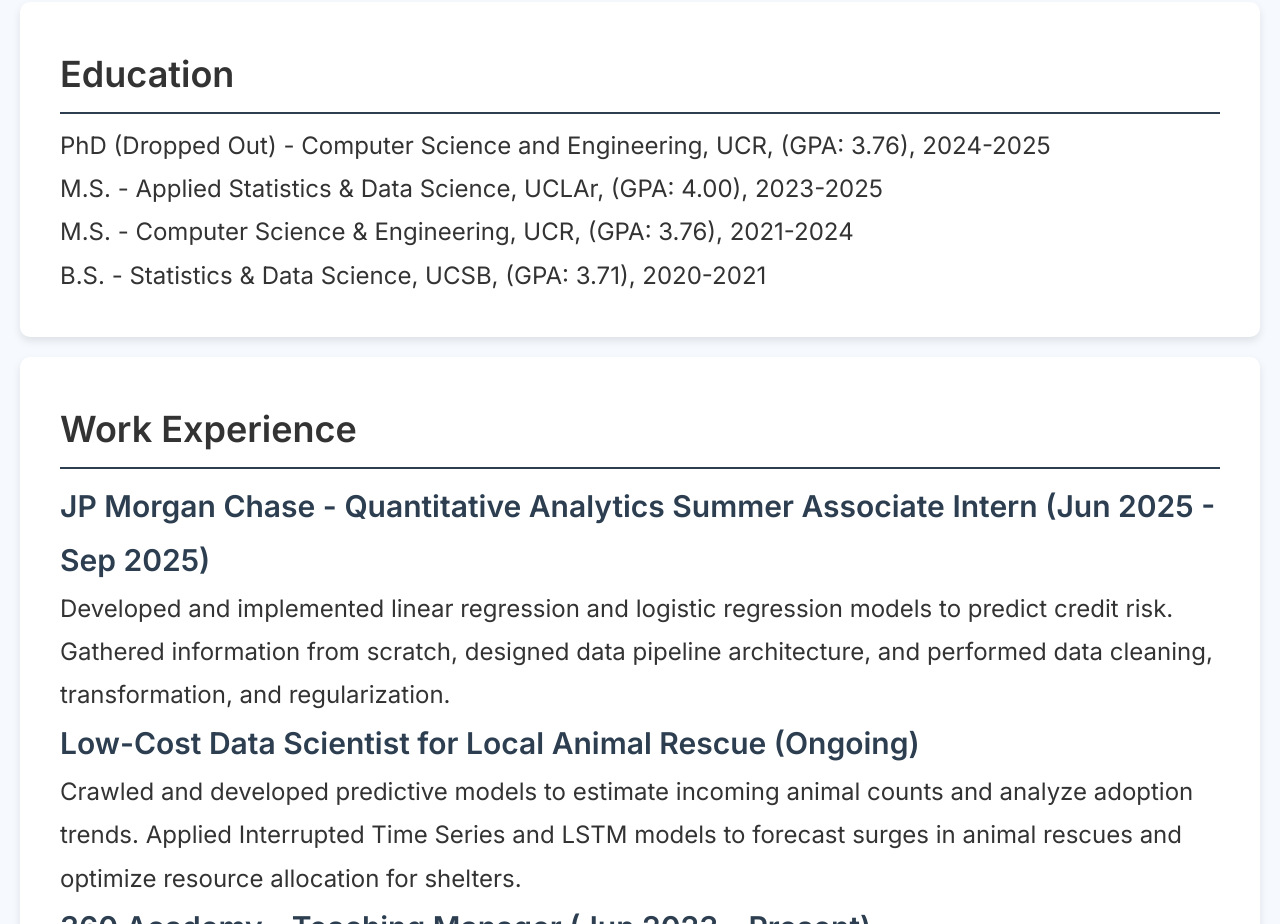
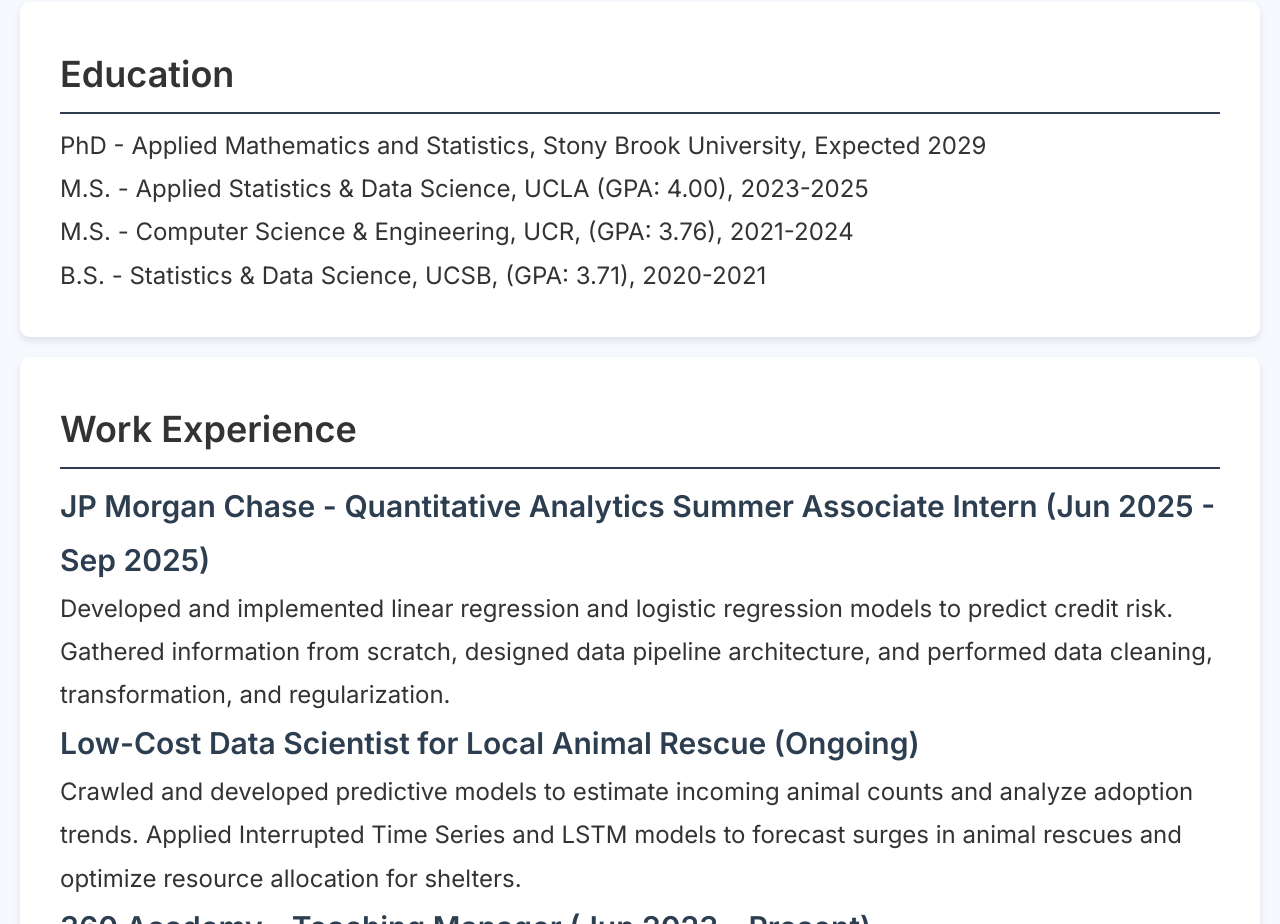
Before and after one commit to JeffreyChan0913/jeffreychan0913.github.io, a plain HTML site: page index.html in a window 1280 px wide. Shown: the part 1140-2064 px from the top of the page. Drawn offline with Linux system fonts and the light colour scheme.

Commit message:
update and fix typo

```diff
--- a/index.html
+++ b/index.html
@@ -36,8 +36,8 @@
 
     <section class="education">
         <h2>Education</h2>
-        <p>PhD (Dropped Out) - Computer Science and Engineering, UCR, (GPA: 3.76), 2024-2025</p>
-        <p>M.S. - Applied Statistics & Data Science, UCLAr, (GPA: 4.00), 2023-2025</p>
+        <p>PhD  - Applied Mathematics and Statistics, Stony Brook University, Expected 2029</p>
+        <p>M.S. - Applied Statistics & Data Science, UCLA (GPA: 4.00), 2023-2025</p>
         <p>M.S. - Computer Science & Engineering, UCR, (GPA: 3.76), 2021-2024</p>
         <p>B.S. - Statistics & Data Science, UCSB, (GPA: 3.71), 2020-2021</p>
     </section>
```
Also changed, not shown: 1 other file.
